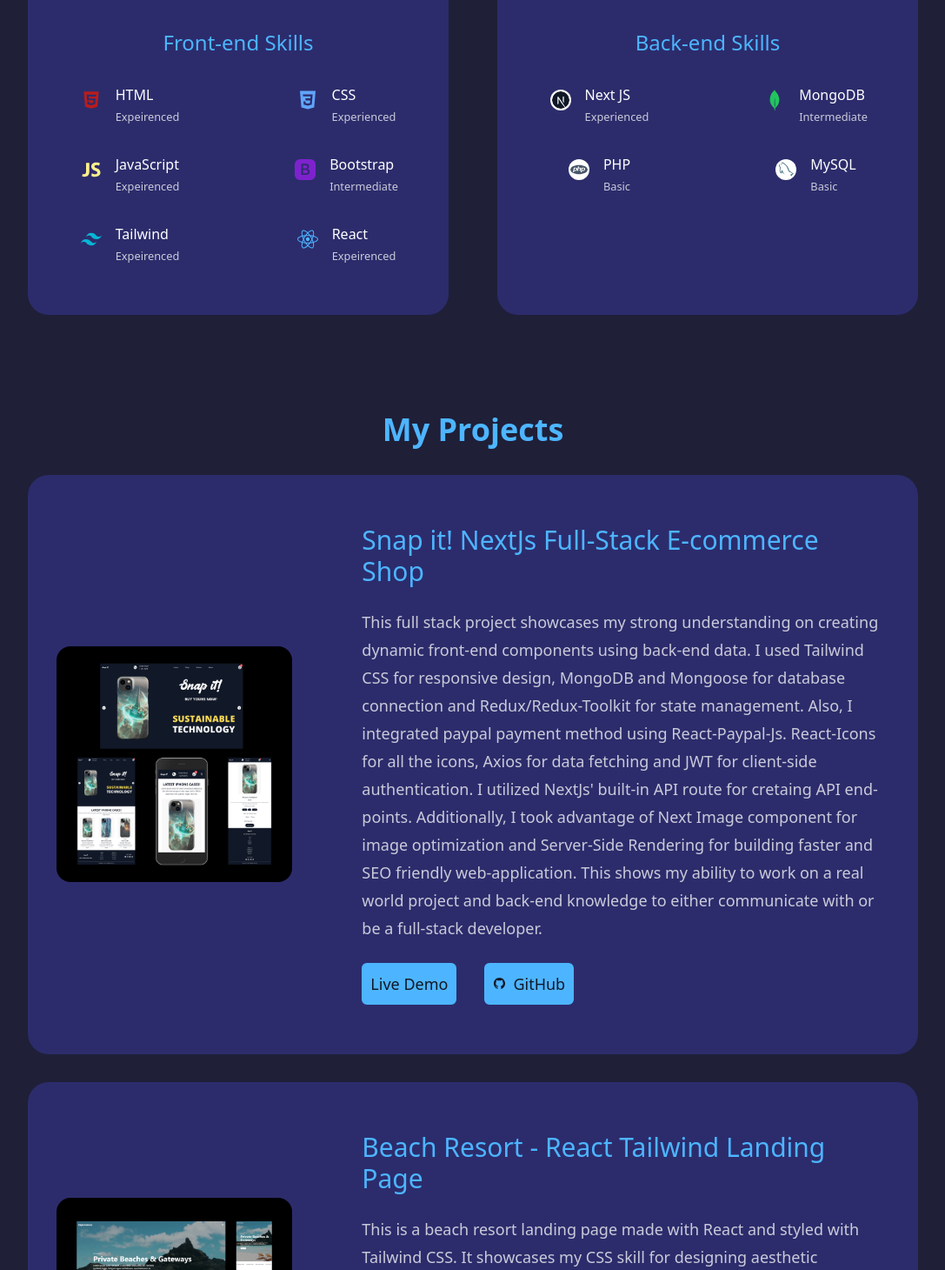
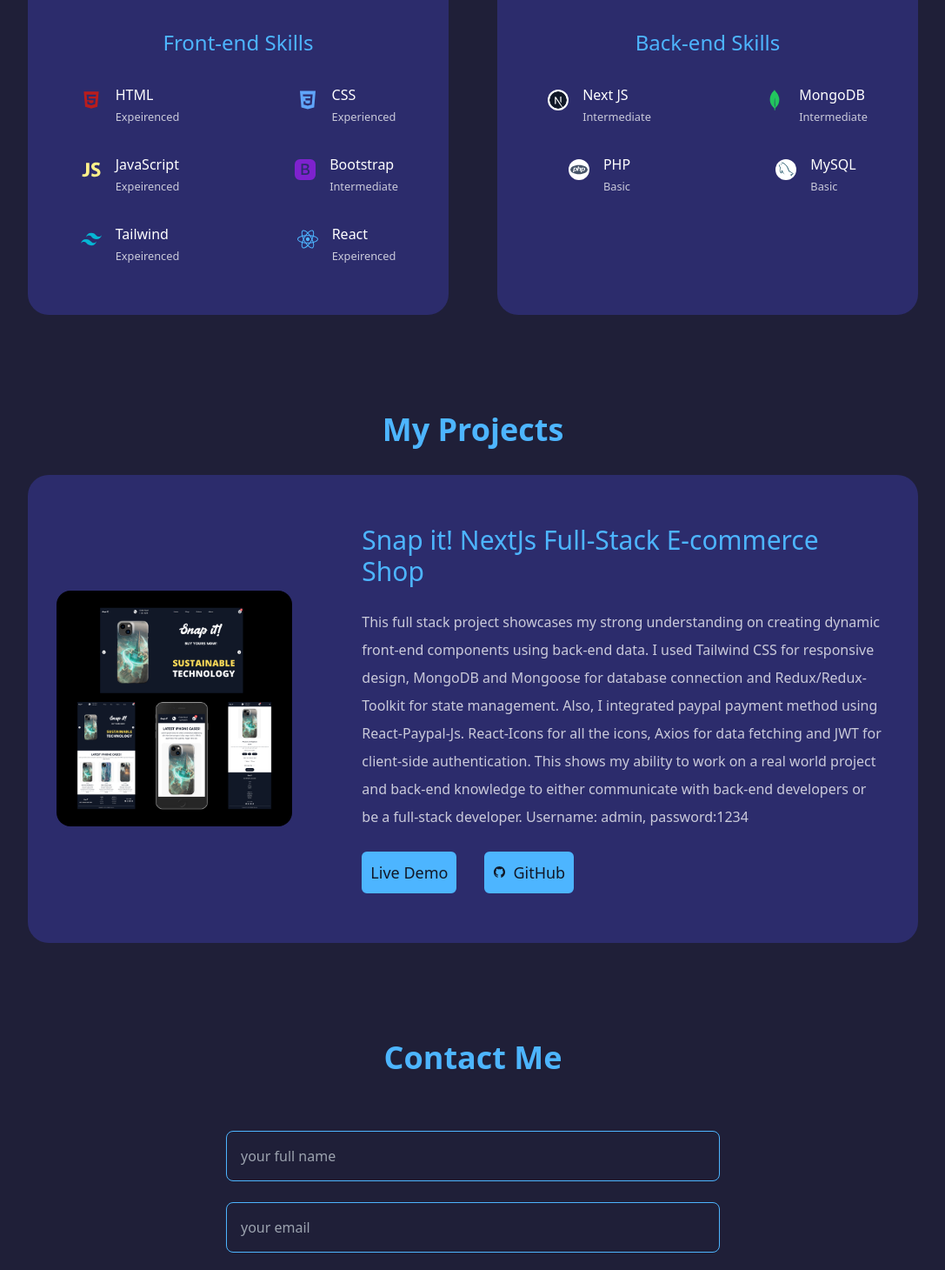
Before and after one commit to ibtesam5d/next-ibtesam-portfolio, a Next.js app: page / in a window 1280 px wide. Shown: the part 1550-3010 px from the top of the page at 87% size, without its empty margins (96-1183 px from the left). Built offline with nearby package versions, Linux system fonts and the light colour scheme.

Commit message:
Production Commit

```diff
--- a/components/Header.jsx
+++ b/components/Header.jsx
@@ -11,7 +11,7 @@
             <h1 className="text-3xl lg:text-5xl font-semibold mb-3">Md Ibtesam Hossain</h1>
             <h2 className="font-semibold mb-2 lg:text-xl tracking-wider text-white/75">Front-end Developer</h2>
             <div className="my-[2.5rem] flex gap-[1.2rem] lg:gap-10 justify-center">
-                <a href="" className="px-2 md:px-4 py-3 border-[2px] border-[#4db5ff] text-[#4db5ff] rounded-md hover:bg-white hover:text-gray-900 hover:border-white">Download Resume</a>
+                <a href="/Md Ibtesam Hossain Resume.pdf" download className="px-2 md:px-4 py-3 border-[2px] border-[#4db5ff] text-[#4db5ff] rounded-md hover:bg-white hover:text-gray-900 hover:border-white">Download Resume</a>
                 <a href="#contact" className="px-2 md:px-4 py-3 border-[2px] border-[#4db5ff] text-gray-900 rounded-md bg-[#4db5ff] hover:bg-white hover:text-gray-900 hover:border-white">Contact Me</a>
             </div>
             {/* ====== Social Links ======= */}
--- a/components/Projects.jsx
+++ b/components/Projects.jsx
@@ -13,7 +13,7 @@
         <div className="grid grid-cols-1 gap-8 lg:gap-8 xl:gap-8 xl:grid-cols-1  ">
 
             {projectData.map((item)=>{
-              const {id,title,img,desc,url} = item
+              const {id,title,img,desc,gitUrl,liveUrl} = item
               return(
                 <div key={id} className="bg-[#2c2c6c] border-[1px] border-transparent rounded-3xl md:px-2 px-6 py-14 transition-all duration-400 ease hover:bg-transparent hover:border-[#4db5ff66] grid grid-cols-1 gap-6 md:place-items-center xl:grid-cols-3">
 
@@ -24,11 +24,11 @@
 
                   <div className="grid place-items-start gap-6 md:px-8 xl:col-span-2">
                     <p className="text-2xl lg:text-3xl text-[#4db5ff]">{title}</p>
-                    <p className="text-white/75 text-md leading-7 lg:text-lg lg:leading-8">{desc}</p>
+                    <p className="text-white/75 text-md leading-7 lg:leading-8">{desc}</p>
 
                     <div className="flex gap-4 md:gap-8">
-                      <Link href="/" className='md:text-lg px-2 py-2 border-[2px] border-[#4db5ff] text-gray-900 rounded-md bg-[#4db5ff] hover:bg-white hover:text-gray-900 hover:border-white'>Live Demo</Link>
-                      <Link href={url} target="_blank" className='md:text-lg px-2 py-2 border-[2px] border-[#4db5ff] text-gray-900 rounded-md bg-[#4db5ff] hover:bg-white hover:text-gray-900 hover:border-white flex gap-2 items-center'>
+                      <Link href={liveUrl} target="_blank" className='md:text-lg px-2 py-2 border-[2px] border-[#4db5ff] text-gray-900 rounded-md bg-[#4db5ff] hover:bg-white hover:text-gray-900 hover:border-white'>Live Demo</Link>
+                      <Link href={gitUrl} target="_blank" className='md:text-lg px-2 py-2 border-[2px] border-[#4db5ff] text-gray-900 rounded-md bg-[#4db5ff] hover:bg-white hover:text-gray-900 hover:border-white flex gap-2 items-center'>
                         <AiFillGithub size={15}/>
                         GitHub</Link>
                     </div>
--- a/components/expData.js
+++ b/components/expData.js
@@ -49,7 +49,7 @@
   {
     id: 0,
     title: "Next JS",
-    level: "Experienced",
+    level: "Intermediate",
     icon: (
       <SiNextdotjs className="text-gray-900 bg-white rounded-full p-[2px]" />
     ),
--- a/components/projectData.js
+++ b/components/projectData.js
@@ -3,14 +3,8 @@
     id: 0,
     title: "Snap it! NextJs Full-Stack E-commerce Shop",
     img: "/images/snap.png",
-    url: "https://github.com/ibtesam5d/NextJs-E-Commerce-Project---Snap-it-",
-    desc: "This full stack project showcases my strong understanding on creating dynamic front-end components using back-end data. I used Tailwind CSS for responsive design, MongoDB and Mongoose for database connection and Redux/Redux-Toolkit for state management. Also, I integrated paypal payment method using React-Paypal-Js. React-Icons for all the icons, Axios for data fetching and JWT for client-side authentication. I utilized NextJs' built-in API route for cretaing API end-points. Additionally, I took advantage of Next Image component for image optimization and Server-Side Rendering for building faster and SEO friendly web-application. This shows my ability to work on a real world project and back-end knowledge to either communicate with or be a full-stack developer.",
-  },
-  {
-    id: 1,
-    title: "Beach Resort - React Tailwind Landing Page",
-    img: "/images/beach.png",
-    url: "https://github.com/ibtesam5d/React-Tailwind-Resort-LandingPage",
-    desc: "This is a beach resort landing page made with React and styled with Tailwind CSS. It showcases my CSS skill for designing aesthetic websites. I used 'display:grid' property for creating tiled style hero image section. Flying navigation and image carousel portrays JavaScript skill. I used Tailwind CSS as I love working with mobile first approach in responsive design and enjoy writing less code without leaving html. This landing page is fully responsive on multiple screen sizes and I used React-icons package for working with icons.",
+    gitUrl: "https://github.com/ibtesam5d/NextJs-E-Commerce-Project---Snap-it-",
+    liveUrl: "https://snap-it.vercel.app/",
+    desc: "This full stack project showcases my strong understanding on creating dynamic front-end components using back-end data. I used Tailwind CSS for responsive design, MongoDB and Mongoose for database connection and Redux/Redux-Toolkit for state management. Also, I integrated paypal payment method using React-Paypal-Js. React-Icons for all the icons, Axios for data fetching and JWT for client-side authentication. This shows my ability to work on a real world project and back-end knowledge to either communicate with back-end developers or be a full-stack developer. Username: admin, password:1234",
   },
 ];
```
Also changed, not shown: 1 other file (tests, documents, lock files or other folders).
